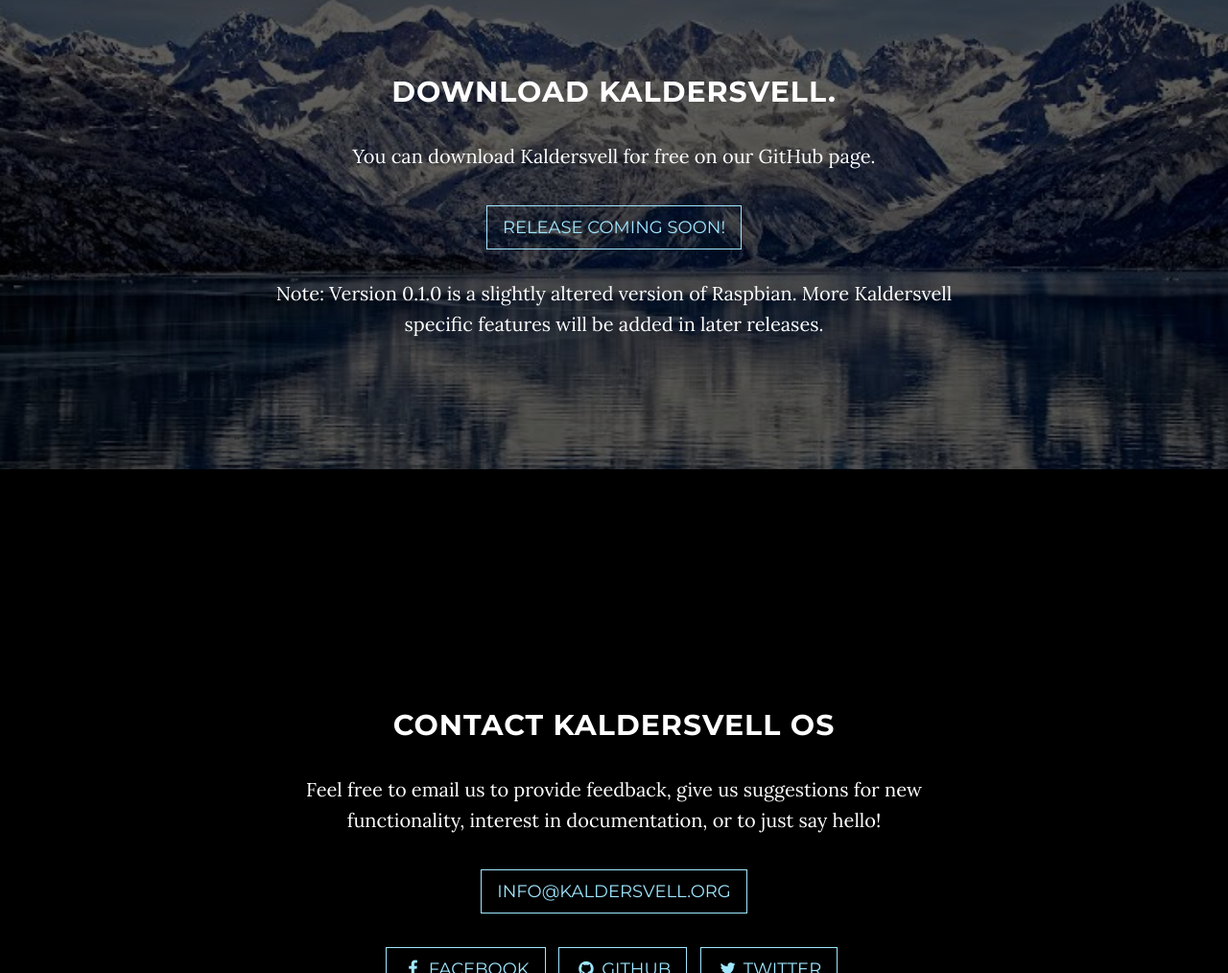
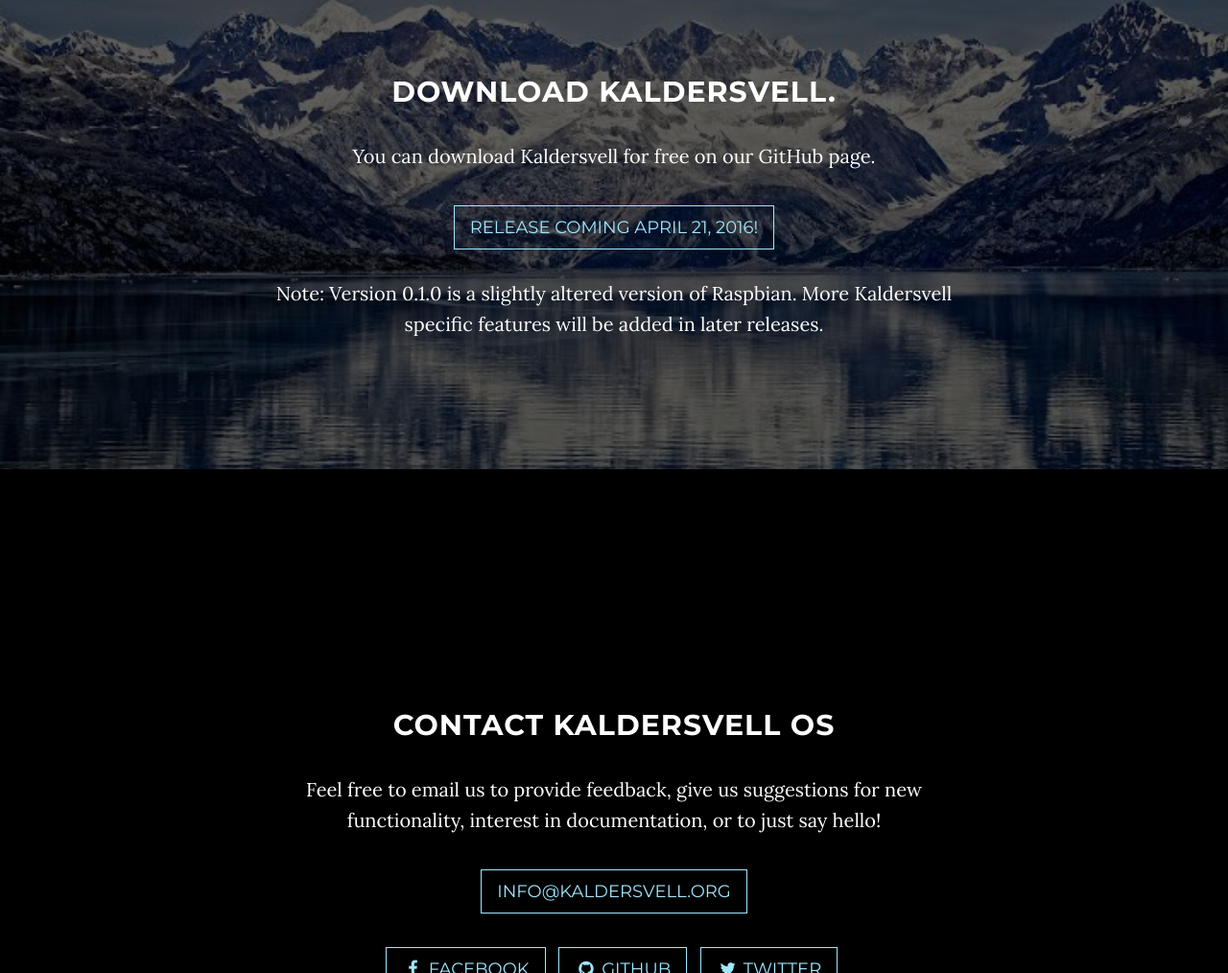
Before and after one commit to Kaldersvell/kaldersvell.github.io, a plain HTML site: page index.html in a window 1280 px wide. Shown: the part 2932-3946 px from the top of the page at 96% size. Drawn offline with Linux system fonts and the light colour scheme.

Commit message:
Displays release date

```diff
--- a/index.html
+++ b/index.html
@@ -230,7 +230,7 @@
 
     <script type="text/javascript">
     if(Math.floor(Date.now() / 1000) < 1461211200){
-        $("#download-button").text("Release Coming Soon!");
+        $("#download-button").text("Release Coming April 21, 2016!");
         $("#download-button").attr("href", "https://github.com/kaldersvell");
 
     }
```
